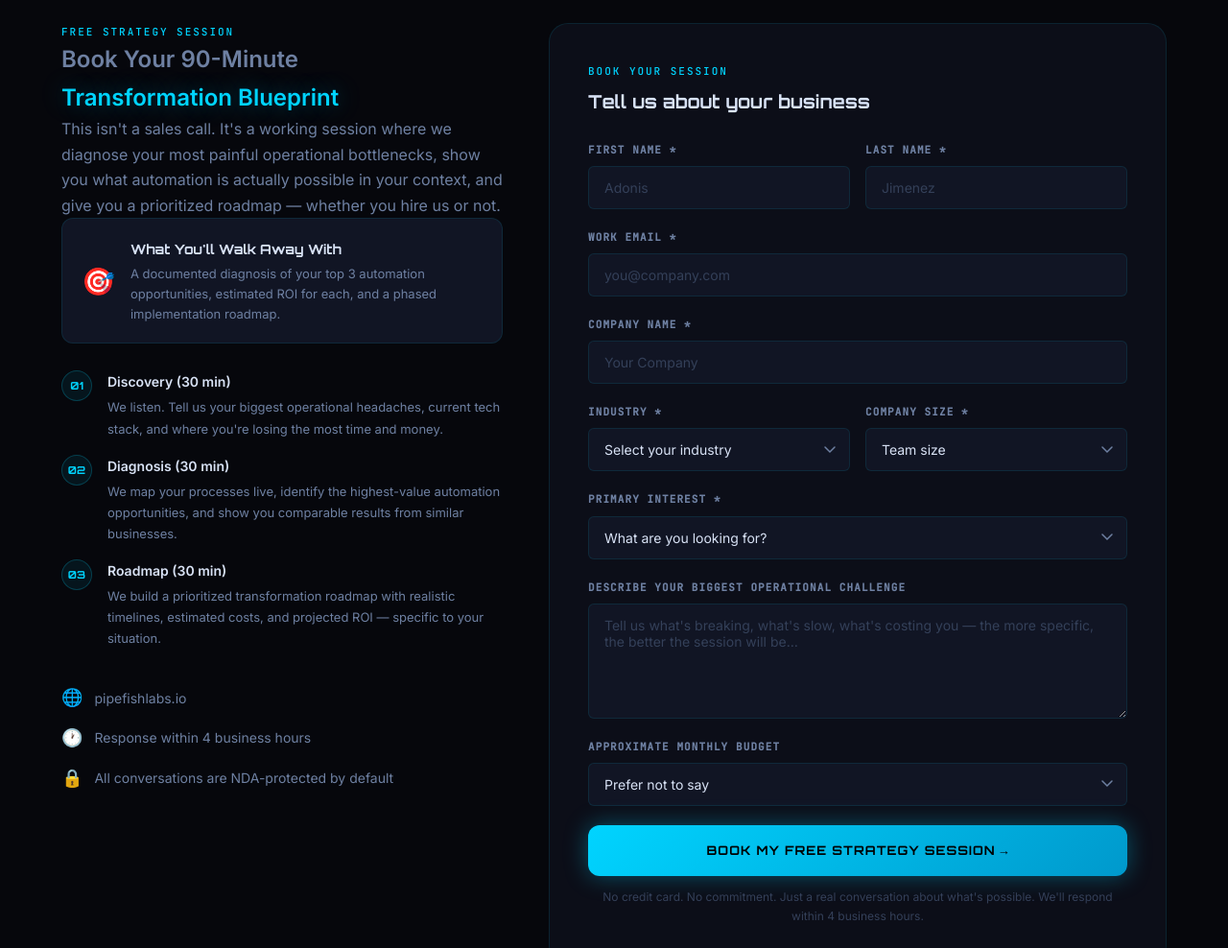
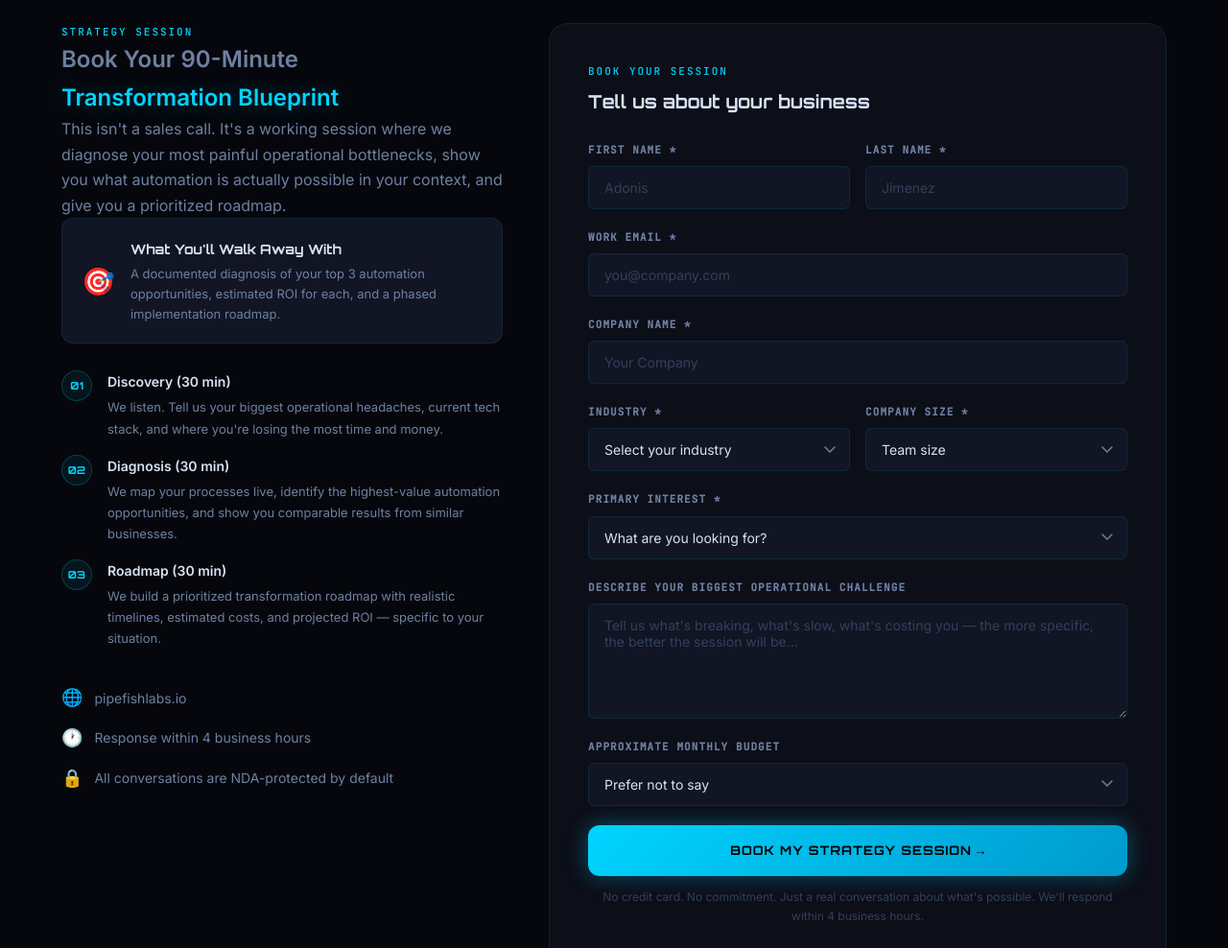
Before and after one commit to donny-devops/pipefish-labs, a plain HTML site: page book-a-demo-contact/index.html in a window 1280 px wide. Shown: the part 100-1088 px from the top of the page at 96% size. Drawn offline with Linux system fonts and the light colour scheme.

Commit message:
Update Strategy Session copy and remove 'whether you hire us or not' disclaimer

```diff
--- a/book-a-demo-contact/index.html
+++ b/book-a-demo-contact/index.html
@@ -121,9 +121,9 @@
 
       <!-- LEFT: INFO -->
       <div class="ai">
-        <p class="lbl">Free Strategy Session</p>
+        <p class="lbl">Strategy Session</p>
         <h2>Book Your 90-Minute<br><span class="glow-c">Transformation Blueprint</span></h2>
-        <p>This isn't a sales call. It's a working session where we diagnose your most painful operational bottlenecks, show you what automation is actually possible in your context, and give you a prioritized roadmap — whether you hire us or not.</p>
+        <p>This isn't a sales call. It's a working session where we diagnose your most painful operational bottlenecks, show you what automation is actually possible in your context, and give you a prioritized roadmap.</p>
 
         <div class="session-card">
           <div class="session-card-icon">🎯</div>
@@ -257,7 +257,7 @@
                 </select>
               </div>
 
-              <button type="submit" class="form-submit">Book My Free Strategy Session →</button>
+              <button type="submit" class="form-submit">Book My Strategy Session →</button>
               <p class="form-note">No credit card. No commitment. Just a real conversation about what's possible. We'll respond within 4 business hours.</p>
             </form>
           </div>
```
Also changed, not shown: benefits-testimonials/index.html (+1 -1 lines), services-solutions/index.html (+1 -1 lines).
